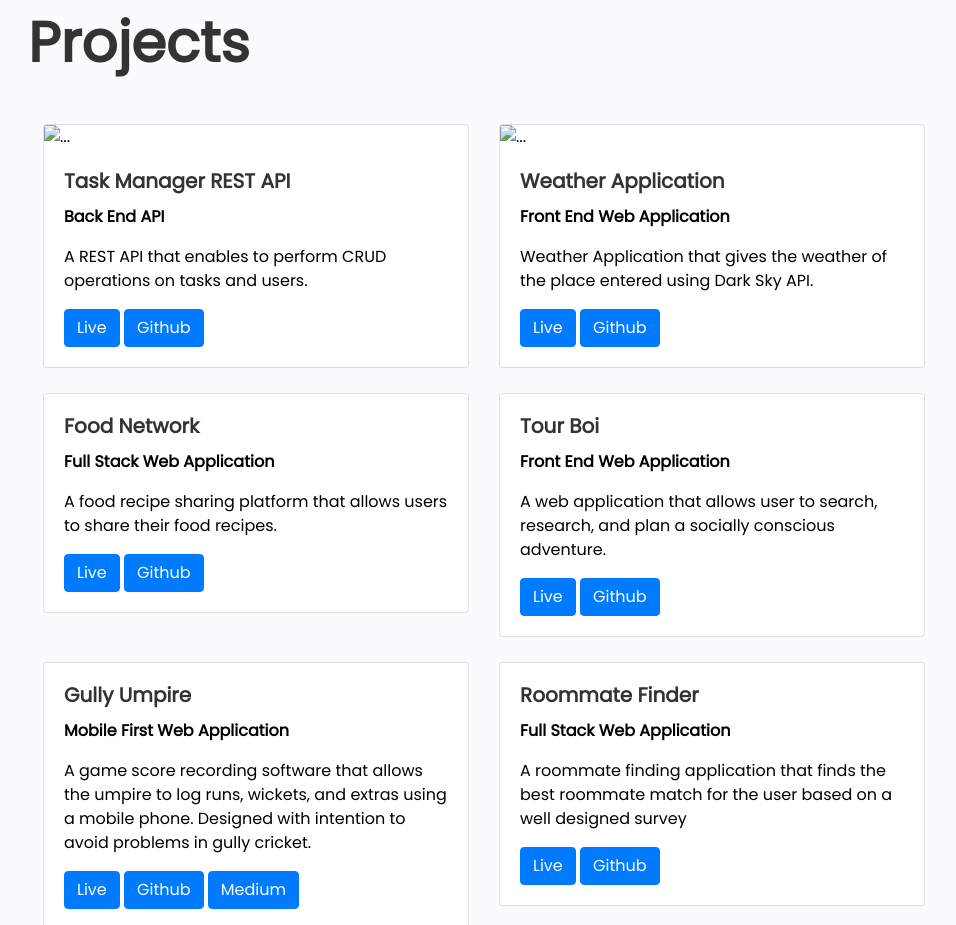
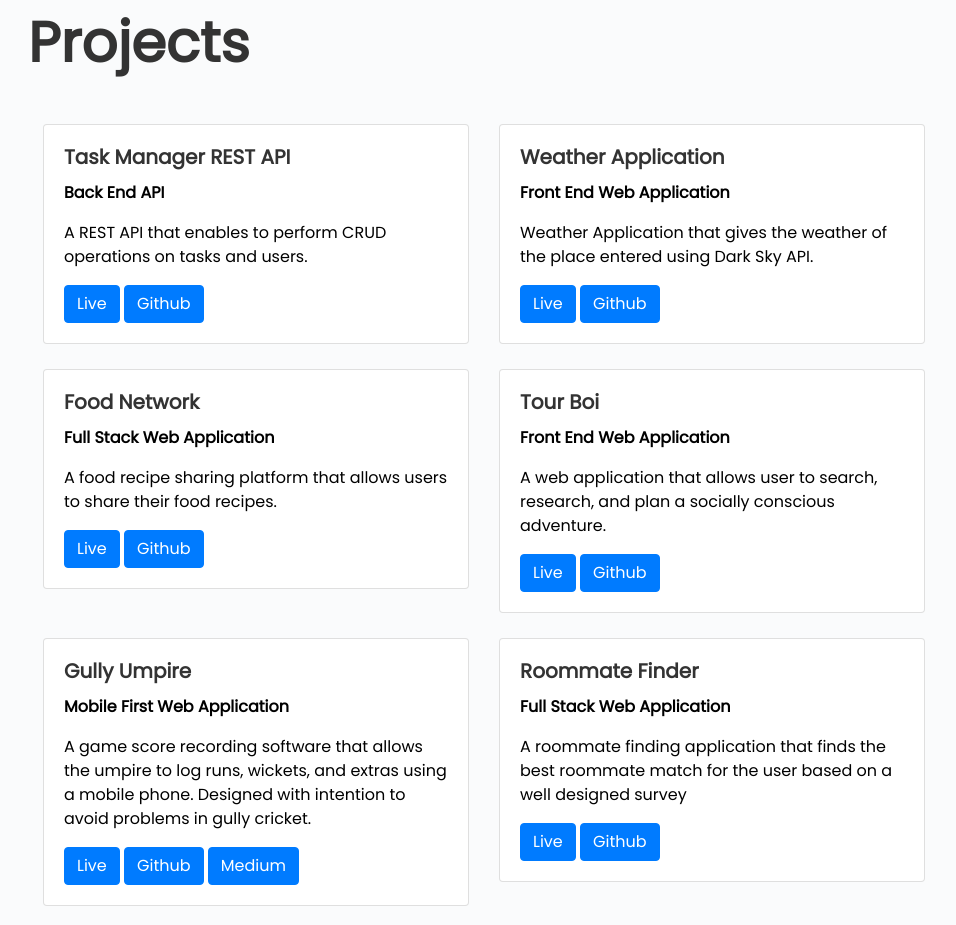
Before and after one commit to rohansamavedam/Personal-Portfolio-2019, a plain HTML site: page index.html in a window 1280 px wide. Shown: the part 816-1741 px from the top of the page, without its empty margins (292-1248 px from the left). Drawn offline with Linux system fonts and the light colour scheme; a web font is replaced by a local one.

Commit message:
Update index.html

```diff
--- a/index.html
+++ b/index.html
@@ -99,7 +99,6 @@
           <div class="row">
             <div class="col-sm">
              <div class="card" style="width: auto; margin-bottom: 25px">
-               <img src="..." class="card-img-top" alt="...">
                <div class="card-body">
                  <h5 class="card-title">Task Manager REST API</h5>
                  <p><strong>Back End API</strong><p>
@@ -113,7 +112,6 @@
             </div>
             <div class="col-sm">
              <div class="card" style="width: auto; margin-bottom: 25px">
-                 <img src="..." class="card-img-top" alt="...">
                  <div class="card-body">
                    <h5 class="card-title">Weather Application</h5>
                    <p><strong>Front End Web Application</strong><p>
```
